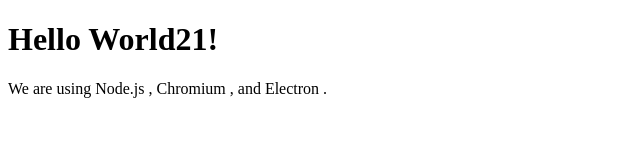
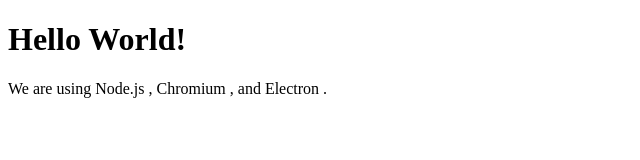
Before and after one commit to stefan-urban/electron-test, an Electron app: page index.html in a window 800 px wide. Shown: the full height of the page, 0-640 px from the left. Drawn offline with Linux system fonts and the light colour scheme.

Commit message:
test update

```diff
--- a/index.html
+++ b/index.html
@@ -8,7 +8,7 @@
     <title>Hello World!</title>
   </head>
   <body>
-    <h1>Hello World21!</h1>
+    <h1>Hello World!</h1>
     We are using Node.js <span id="node-version"></span>,
     Chromium <span id="chrome-version"></span>,
     and Electron <span id="electron-version"></span>.
```
